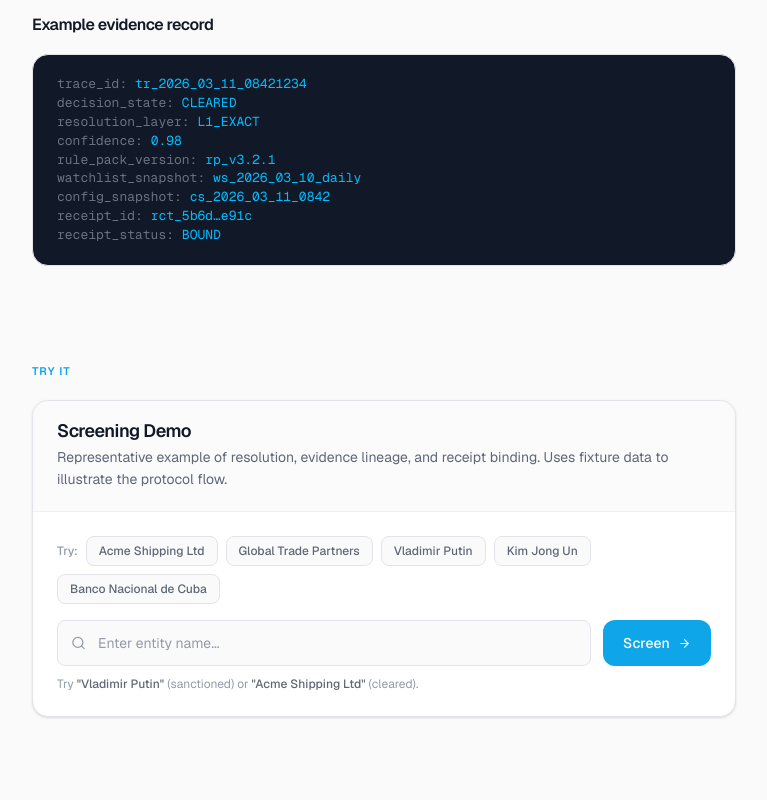
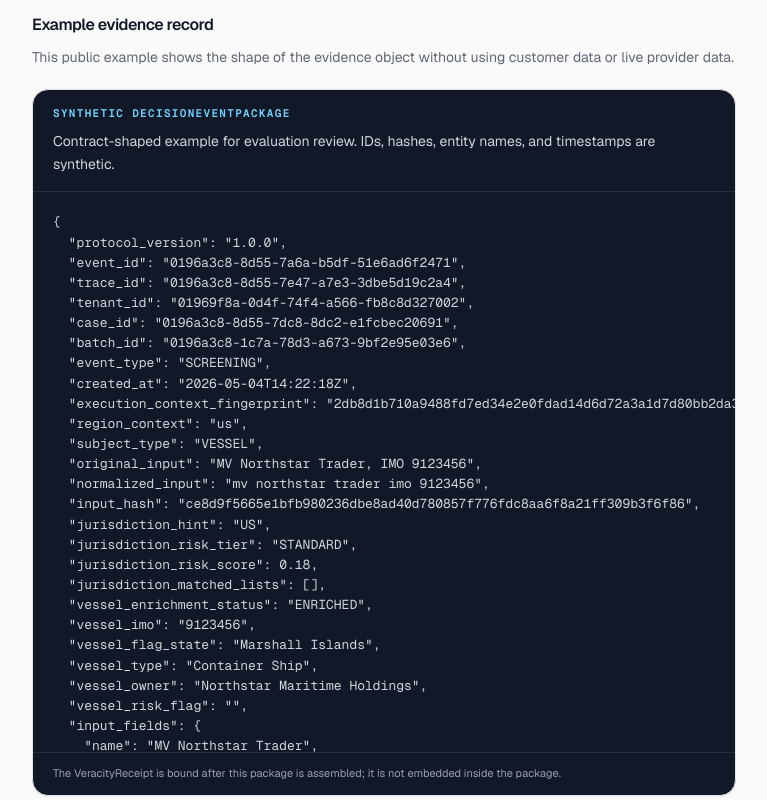
Before and after one commit to Alex2026-ai/ccai-marketing, a Next.js app: page /evidence in a window 1280 px wide. Shown: the part 1560-2360 px from the top of the page, without its empty margins (256-1023 px from the left). Built offline with nearby package versions, Linux system fonts and the light colour scheme.

Commit message:
Add DecisionEventPackage marketing example
Add DecisionEventPackage marketing example

- Add contract-shaped synthetic DecisionEventPackage example
- Replace the small evidence placeholder with formatted JSON
- Mark the asset complete in the marketing build plan

```diff
--- a/src/app/evidence/page.tsx
+++ b/src/app/evidence/page.tsx
@@ -3,6 +3,7 @@ import Link from "next/link"
 import { AnimateOnScroll } from "@/components/animate-on-scroll"
 import { ReceiptDemo } from "@/components/receipt-demo"
 import { ContinueReading } from "@/components/continue-reading"
+import { DecisionEventPackageExample } from "@/components/marketing/decision-event-package-example"
 import { EvidenceAttestationFlow } from "@/components/marketing/evidence-attestation-flow"
 
 export const metadata: Metadata = {
@@ -100,23 +101,11 @@ export default function EvidencePage() {
         <h3 className="text-base font-semibold text-foreground">
           Example evidence record
         </h3>
-        <div className="mt-5 overflow-x-auto rounded-2xl border border-border bg-[#111827] px-6 py-5 font-mono text-[13px] leading-[1.7]">
-          {[
-            ["trace_id", "tr_2026_03_11_08421234"],
-            ["decision_state", "CLEARED"],
-            ["resolution_layer", "L1_EXACT"],
-            ["confidence", "0.98"],
-            ["rule_pack_version", "rp_v3.2.1"],
-            ["watchlist_snapshot", "ws_2026_03_10_daily"],
-            ["config_snapshot", "cs_2026_03_11_0842"],
-            ["receipt_id", "rct_5b6d\u2026e91c"],
-            ["receipt_status", "BOUND"],
-          ].map(([key, val]) => (
-            <div key={key} className="text-gray-400">
-              <span className="text-gray-500">{key}:</span>{" "}
-              <span className="text-sky-400">{val}</span>
-            </div>
-          ))}
+        <p className="mt-3 text-sm leading-relaxed text-muted">
+          This public example shows the shape of the evidence object without using customer data or live provider data.
+        </p>
+        <div className="mt-5">
+          <DecisionEventPackageExample />
         </div>
       </AnimateOnScroll>
 
--- /dev/null
+++ b/src/components/marketing/decision-event-package-example.tsx
@@ -0,0 +1,169 @@
+const decisionEventPackageExample = {
+  protocol_version: "1.0.0",
+  event_id: "0196a3c8-8d55-7a6a-b5df-51e6ad6f2471",
+  trace_id: "0196a3c8-8d55-7e47-a7e3-3dbe5d19c2a4",
+  tenant_id: "01969f8a-0d4f-74f4-a566-fb8c8d327002",
+  case_id: "0196a3c8-8d55-7dc8-8dc2-e1fcbec20691",
+  batch_id: "0196a3c8-1c7a-78d3-a673-9bf2e95e03e6",
+  event_type: "SCREENING",
+  created_at: "2026-05-04T14:22:18Z",
+  execution_context_fingerprint: "2db8d1b710a9488fd7ed34e2e0fdad14d6d72a3a1d7d80bb2da3120aa8194a5c",
+  region_context: "us",
+  subject_type: "VESSEL",
+  original_input: "MV Northstar Trader, IMO 9123456",
+  normalized_input: "mv northstar trader imo 9123456",
+  input_hash: "ce8d9f5665e1bfb980236dbe8ad40d780857f776fdc8aa6f8a21ff309b3f6f86",
+  jurisdiction_hint: "US",
+  jurisdiction_risk_tier: "STANDARD",
+  jurisdiction_risk_score: 0.18,
+  jurisdiction_matched_lists: [],
+  vessel_enrichment_status: "ENRICHED",
+  vessel_imo: "9123456",
+  vessel_flag_state: "Marshall Islands",
+  vessel_type: "Container Ship",
+  vessel_owner: "Northstar Maritime Holdings",
+  vessel_risk_flag: "",
+  input_fields: {
+    name: "MV Northstar Trader",
+    imo: "9123456",
+    flag_state: "Marshall Islands",
+  },
+  entity_type: "VESSEL",
+  entity_type_confidence: 0.97,
+  screening_type: "SANCTIONS",
+  screening_mode: "BATCH",
+  tenant_policy_id: "01969f8a-34e9-7814-a0d2-dde2fd45728f",
+  tenant_policy_version: "shipping-eval-2026.05",
+  decision_state: "REVIEW",
+  decision_label: "POTENTIAL_MATCH_REVIEW",
+  resolution_layer: "L2_VECTOR",
+  resolution_confidence: 0.61,
+  resolution_reason: "Potential alias similarity below block threshold; routed to human review.",
+  routing: "HUMAN",
+  requires_human_review: true,
+  finalized: false,
+  reason_summary: "Screening signal routed to review with evidence preserved for operator disposition.",
+  decision_path: [
+    {
+      layer: "L0_GARBAGE",
+      executed: true,
+      outcome: "VALID_INPUT",
+      score: null,
+      threshold_applied: null,
+      reason: "Structured vessel name and IMO present.",
+    },
+    {
+      layer: "L1_DETERMINISTIC",
+      executed: true,
+      outcome: "NO_MATCH",
+      matched_candidate_id: null,
+      score: 0,
+      threshold_applied: 1,
+      reason: "No exact, normalized, or alias match.",
+    },
+    {
+      layer: "L2_VECTOR",
+      executed: true,
+      outcome: "POTENTIAL_MATCH",
+      matched_candidate_id: "wl_sdn_vessel_candidate_4c72",
+      score: 0.61,
+      threshold_applied: 0.55,
+      reason: "Similarity exceeded review threshold and remained below block threshold.",
+    },
+    {
+      layer: "L3_SEMANTIC",
+      executed: false,
+      outcome: "SKIPPED",
+      reason: "Tenant policy routes this confidence band directly to human review.",
+    },
+    {
+      layer: "L4_HUMAN",
+      executed: true,
+      outcome: "QUEUED",
+      reason: "Operator review required before customer reliance.",
+    },
+  ],
+  rules_context: {
+    rule_pack_id: "01969f8a-576b-77df-8306-23304c1e0c41",
+    rule_pack_version: "sanctions-maritime-2026.05",
+    rule_pack_hash: "24a441f6a6b66481d880107a8f5aef2f5bd57a4f01e9f01bc91c7c4eeb64f940",
+    rules_evaluated: 43,
+    rules_triggered: 2,
+    threshold_policy_id: "01969f8a-7ad0-7a85-8a57-74887c880a5c",
+    threshold_policy_version: "review-band-2026.05",
+    rules_version: "ruleset:2026.05.04",
+  },
+  reference_data_context: {
+    watchlist_snapshot_id: "0196a276-7b5f-7522-9f7e-6095601031a4",
+    watchlist_snapshot_hash: "6c77f192b97a4c2bd5e68f616e2bceaf7e77bb890d478c040de07df18a66a1a8",
+    watchlist_sources: ["OFAC_SDN", "EU_CONSOLIDATED", "UN_SANCTIONS", "UK_OFSI"],
+    matched_data_version: "watchlist:6c77f192b97a4c2bd5e68f616e2bceaf7e77bb890d478c040de07df18a66a1a8",
+    entity_graph_snapshot_id: "0196a276-874f-72af-b878-c031438e92be",
+    canonical_registry_version: "canonical-registry:2026.05.04",
+    alias_registry_version: "alias-registry:2026.05.04",
+  },
+  model_context: null,
+  evidence_artifacts: [
+    {
+      artifact_id: "0196a3c8-9f24-7bd4-b14e-9262c31b1af0",
+      artifact_type: "INPUT_RECORD",
+      artifact_hash: "21ce9c9d28f1cf7281bb84921970f637d1a68a9a8606f2bfbfbd98ed6800f0d4",
+      storage_uri: "evidence://batch/0196a3c8/input/row-00042.json",
+      role: "primary_input",
+    },
+    {
+      artifact_id: "0196a3c8-a24d-76b7-8e64-67a0a1824a97",
+      artifact_type: "MATCH_SCORE_DETAIL",
+      artifact_hash: "e8a4a942ea20f9ff54102f96087b232c5f1c5ed334fbdf2fa3f3ff0a34d1ff47",
+      storage_uri: "evidence://batch/0196a3c8/matches/row-00042.json",
+      role: "match_detail",
+    },
+  ],
+  human_governance: {
+    review_status: "PENDING",
+    approvals: [],
+    overrides: [],
+    escalations: ["case_rev_0196a3c8_00042"],
+  },
+  regulatory_reliance: {
+    regulatory_status: "SCREENING_SIGNAL",
+    reliance_boundary: "CUSTOMER_FINAL_DECISION",
+    reliance_warning: "Screening signal only. Customer retains final review, legal interpretation, and reliance.",
+    jurisdiction_basis: ["OFAC_SDN", "EU_CONSOLIDATED", "UK_OFSI"],
+    legal_basis_refs: ["31 CFR Part 501", "EU consolidated financial sanctions list", "UK sanctions list"],
+    snapshot_age_hours: 5,
+    upstream_source_published_at: "2026-05-04T09:00:00Z",
+    operator_review_required: true,
+    review_quality_requirement: "EVIDENCE_ACKNOWLEDGEMENT_REQUIRED",
+    explanation_verification_status: "VERIFIED",
+    contradiction_protocol_required: false,
+    exam_package_ready: true,
+  },
+  integrity: {
+    package_hash: "0cb0d2212ee7d5ea0bdf6712e917b1c28a52453bc0cffbb352d9df3cd2efaa74",
+    canonicalization_method: "json-canonical-sha256",
+    tamper_evident: true,
+    requires_attestation: true,
+  },
+} as const
+
+export function DecisionEventPackageExample() {
+  return (
+    <div className="overflow-hidden rounded-2xl border border-border bg-[#111827] shadow-soft">
+      <div className="border-b border-white/10 px-5 py-4">
+        <p className="font-mono text-[11px] font-semibold uppercase tracking-[0.12em] text-sky-300">
+          Synthetic DecisionEventPackage
+        </p>
+        <p className="mt-2 text-sm leading-relaxed text-gray-300">
+          Contract-shaped example for evaluation review. IDs, hashes, entity names, and timestamps are synthetic.
+        </p>
+      </div>
+      <pre className="max-h-[560px] overflow-auto px-5 py-5 text-[12px] leading-relaxed text-gray-300">
+        <code>{JSON.stringify(decisionEventPackageExample, null, 2)}</code>
+      </pre>
+      <p className="border-t border-white/10 px-5 py-3 text-[11px] leading-relaxed text-gray-400">
+        The VeracityReceipt is bound after this package is assembled; it is not embedded inside the package.
+      </p>
+    </div>
+  )
+}
```
Also changed, not shown: 1 other file (tests, documents, lock files or other folders).
